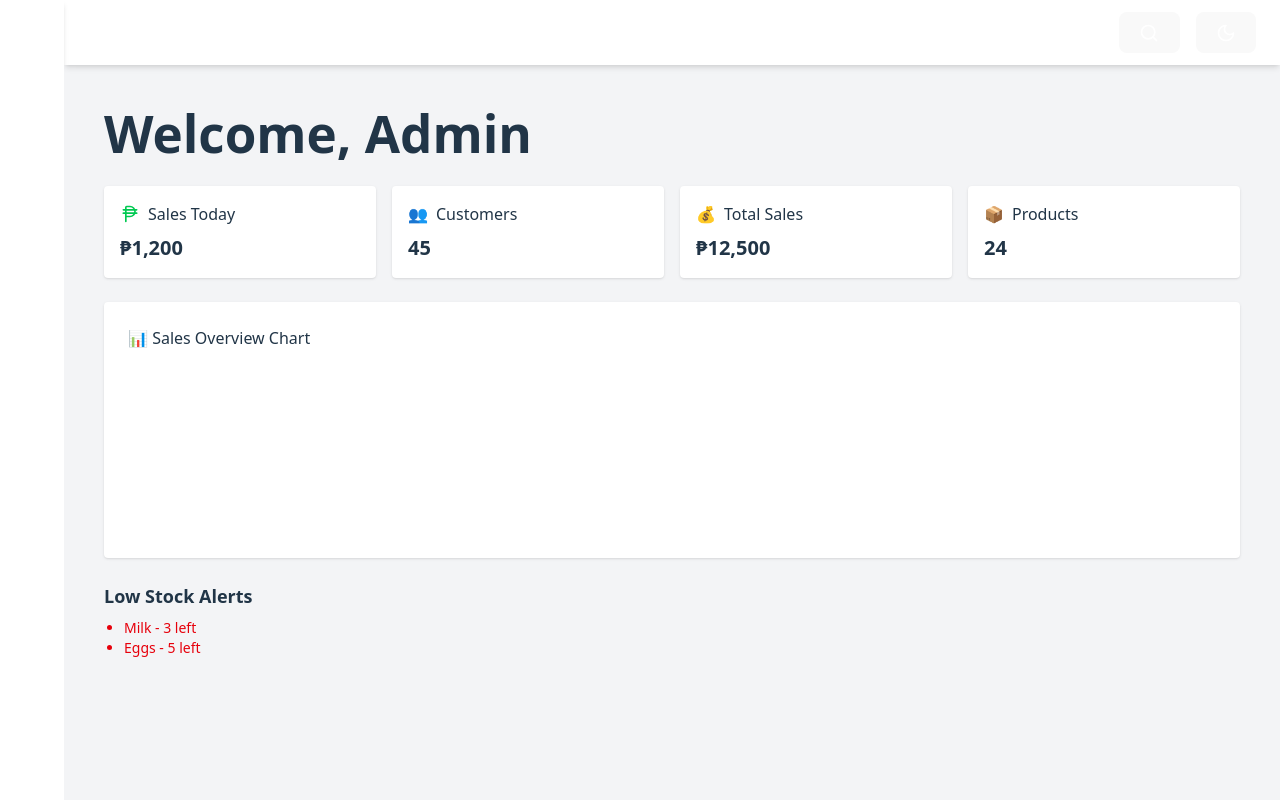
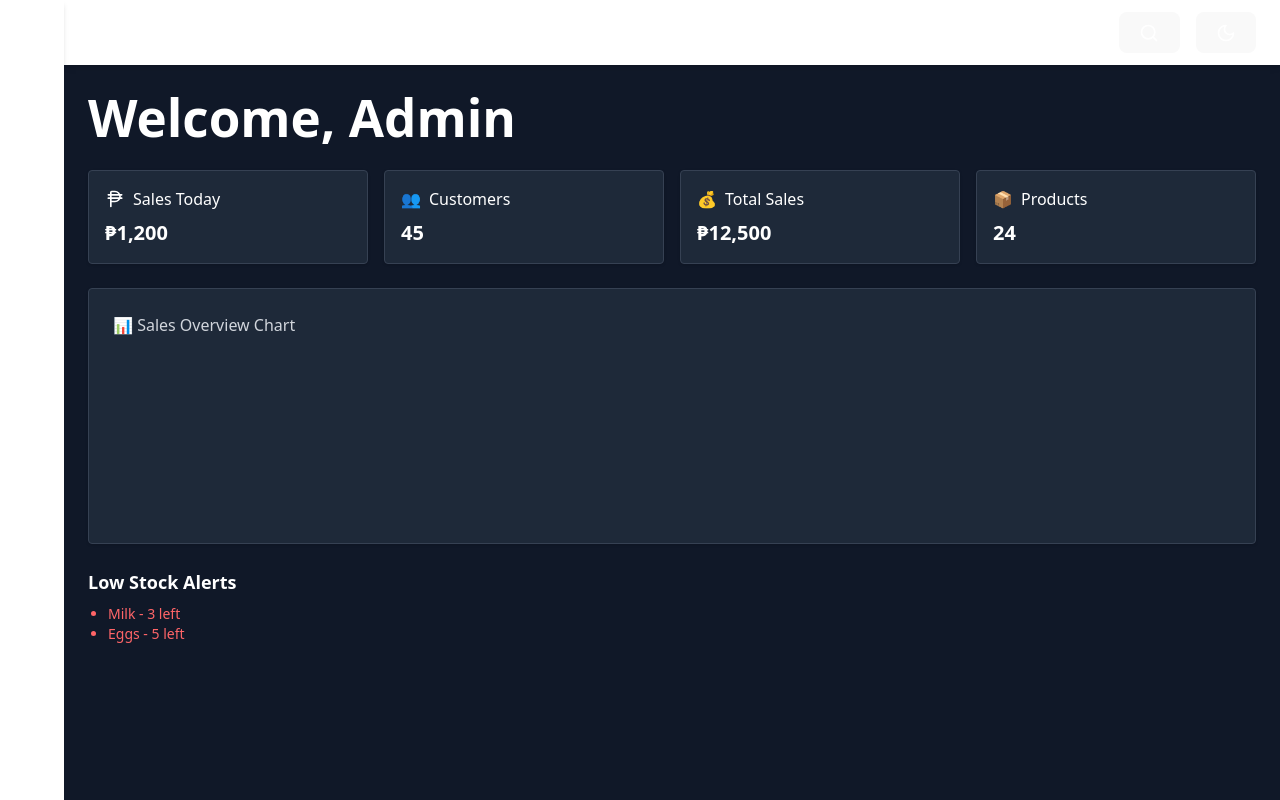
Before and after one commit to LeoDiD/ADMIN-MERN, a React app in the folder frontend/: page / in a window 1280 px wide. Built offline with nearby package versions, Linux system fonts and the light colour scheme; the HTML template or start-up script is replaced by a standard one.

Commit message:
fix the screen size

```diff
--- a/frontend/src/components/Layout.jsx
+++ b/frontend/src/components/Layout.jsx
@@ -11,7 +11,7 @@ const Layout = ({ children }) => {
       {/* Main Content */}
       <div className="flex flex-col flex-1 overflow-hidden">
         <NavigationBar />
-        <main className="flex-1 overflow-y-auto bg-gray-100 p-4">
+        <main className="flex-1 overflow-y-auto bg-gray-900">
           {children}
         </main>
       </div>
--- a/frontend/src/pages/Dashboard.jsx
+++ b/frontend/src/pages/Dashboard.jsx
@@ -4,19 +4,19 @@ import { useState } from "react";
 
 const Dashboard = () => {
   return (
-    <div className="p-6 h-[calc(100vh-64px)] overflow-y-auto">
-      <h1 className="text-2xl font-bold mb-6">Welcome, Admin</h1>
+    <div className="p-6 h-full w-full overflow-y-auto bg-gray-900 text-white">
+      <h1 className="text-2xl font-bold mb-6 text-white">Welcome, Admin</h1>
 
       <div className="grid grid-cols-1 sm:grid-cols-2 lg:grid-cols-4 gap-4 mb-6">
-        <div className="bg-white p-4 rounded shadow flex flex-col">
+        <div className="bg-gray-800 p-4 rounded shadow flex flex-col border border-gray-700">
           <div className="flex items-center mb-2">
-            <PhilippinePeso className="w-5 h-5 text-green-500 mr-2" />
+            <PhilippinePeso className="w-5 h-5 text-white mr-2" />
             <span className="font-medium">Sales Today</span>
           </div>
           <span className="text-xl font-bold">₱1,200</span>
         </div>
 
-        <div className="bg-white p-4 rounded shadow flex flex-col">
+        <div className="bg-gray-800 p-4 rounded shadow flex flex-col border border-gray-700">
           <div className="flex items-center mb-2">
             <span className="mr-2">👥</span>
             <span className="font-medium">Customers</span>
@@ -24,7 +24,7 @@ const Dashboard = () => {
           <span className="text-xl font-bold">45</span>
         </div>
 
-        <div className="bg-white p-4 rounded shadow flex flex-col">
+        <div className="bg-gray-800 p-4 rounded shadow flex flex-col border border-gray-700">
           <div className="flex items-center mb-2">
             <span className="mr-2">💰</span>
             <span className="font-medium">Total Sales</span>
@@ -32,7 +32,7 @@ const Dashboard = () => {
           <span className="text-xl font-bold">₱12,500</span>
         </div>
 
-        <div className="bg-white p-4 rounded shadow flex flex-col">
+        <div className="bg-gray-800 p-4 rounded shadow flex flex-col border border-gray-700">
           <div className="flex items-center mb-2">
             <span className="mr-2">📦</span>
             <span className="font-medium">Products</span>
@@ -42,12 +42,14 @@ const Dashboard = () => {
       </div>
 
       {/* Placeholder for Chart */}
-      <div className="bg-white p-6 rounded shadow h-64">📊 Sales Overview Chart</div>
+      <div className="bg-gray-800 p-6 rounded shadow h-64 border border-gray-700">
+        <span className="text-gray-300">📊 Sales Overview Chart</span>
+      </div>
 
       {/* Alerts */}
       <div className="mt-6">
-        <h2 className="text-lg font-semibold mb-2">Low Stock Alerts</h2>
-        <ul className="list-disc pl-5 text-sm text-red-600">
+        <h2 className="text-lg font-semibold mb-2 text-white">Low Stock Alerts</h2>
+        <ul className="list-disc pl-5 text-sm text-red-400">
           <li>Milk - 3 left</li>
           <li>Eggs - 5 left</li>
         </ul>
```
